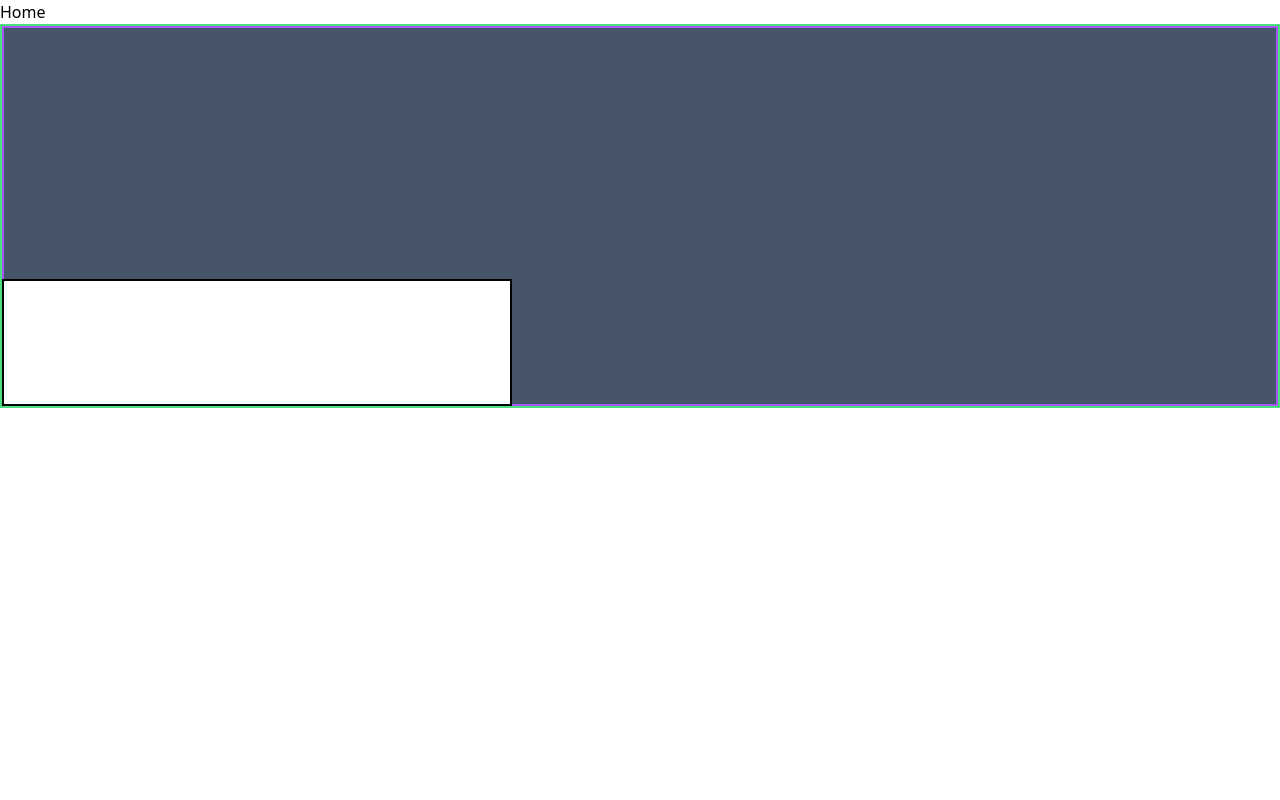
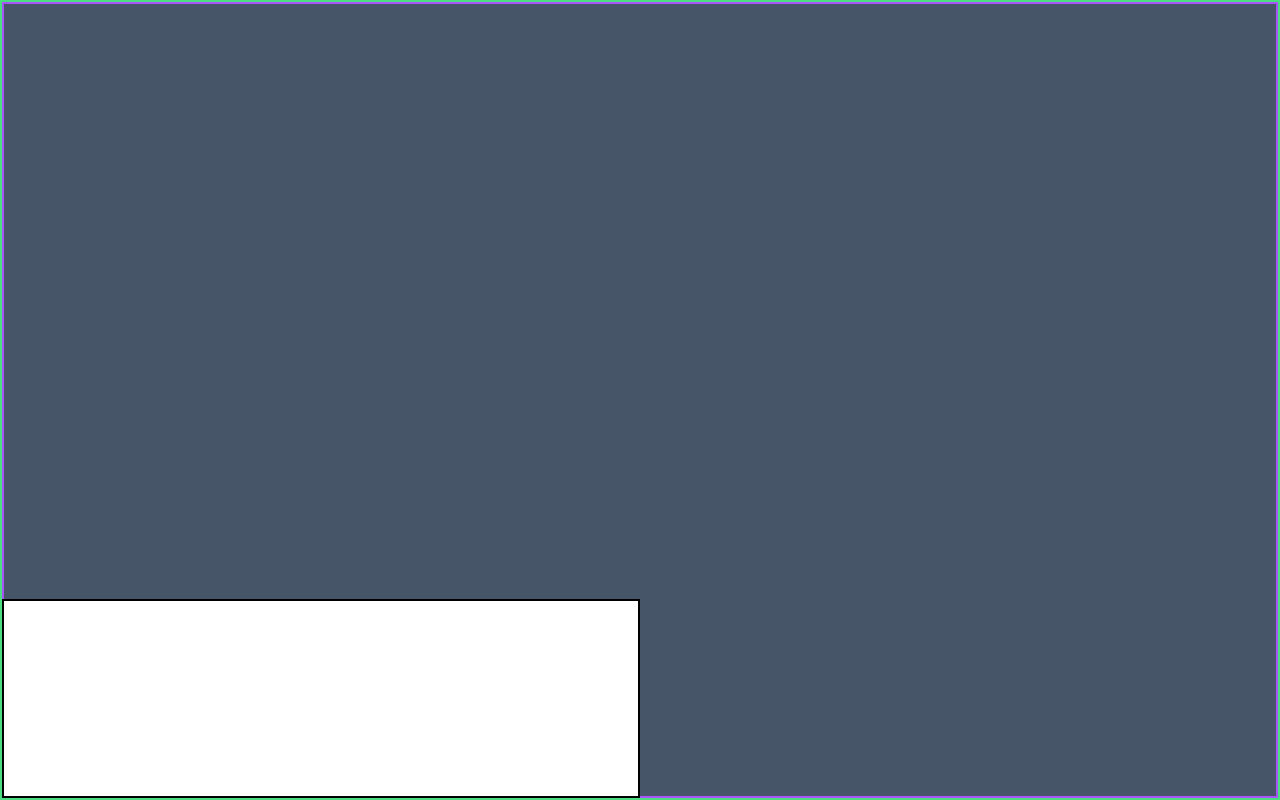
Before and after one commit to alareti/frontend, a Next.js app: page /game-demos/virtual-joystick in a window 1280 px wide. Built offline with nearby package versions, Linux system fonts and the light colour scheme.

Commit message:
Fixing layout of virutal joystick

```diff
--- a/src/app/game-demos/virtual-joystick/page.tsx
+++ b/src/app/game-demos/virtual-joystick/page.tsx
@@ -1,66 +1,73 @@
 'use client';
 
-import { useRef, useMemo, PointerEvent, useEffect, useState } from 'react';
+import { useRef, PointerEvent, useEffect, useState } from 'react';
 
-interface Rect {
-  x0: number;
-  y0: number;
-  width: number;
-  height: number;
-}
+// interface Rect {
+//   x0: number;
+//   y0: number;
+//   width: number;
+//   height: number;
+// }
 
 export default function Index() {
   const canvasRef = useRef<HTMLCanvasElement | null>(null);
-  const contextRef = useRef<CanvasRenderingContext2D | null>(null);
-  const canvasDim = useMemo(() => {
-    return {
-      x: 250,
-      y: 500,
-    };
-  }, []);
+  const [canvasDimensions, setCanvasDimensions] = useState({
+    width: 0,
+    height: 0,
+  });
+  const [canvasContext, setCanvasContext] =
+    useState<CanvasRenderingContext2D | null>(null);
 
-  const pointerHandler = (event: PointerEvent<HTMLCanvasElement>) => {
-    console.log(event);
-  };
-
-  const pointerHandlerButton = (event: PointerEvent<HTMLDivElement>) => {
-    // event.preventDefault();
+  const pointerHandler = (event: PointerEvent<HTMLDivElement>) => {
     console.log(event);
   };
 
   useEffect(() => {
     if (!canvasRef.current) return () => {};
     const canvas = canvasRef.current;
+
     const context = canvas.getContext('2d');
     if (!context) return () => {};
-    contextRef.current = context;
+    setCanvasContext(context);
+
+    const resizeObserver = new ResizeObserver((entries) => {
+      // There should be only one entry, since we're simply observing 'canvas'
+      entries.map((entry) => {
+        setCanvasDimensions({
+          width: entry.contentRect.width,
+          height: entry.contentRect.height,
+        });
+      });
+    });
+    resizeObserver.observe(canvas);
 
     return () => {
-      context.reset();
+      resizeObserver.unobserve(canvas);
     };
-  }, [canvasDim]);
+  }, []);
+
+  useEffect(() => {
+    console.log(canvasDimensions);
+    console.log(canvasContext);
+  }, [canvasDimensions, canvasContext]);
 
   return (
     <>
-      <div className='border-2 border-green-400 w-screen h-96 relative'>
+      <div
+        className='border-2 border-green-400 w-[100dvw] h-[100dvh] relative'
+        onPointerDown={pointerHandler}
+        onPointerUp={pointerHandler}
+        // onPointerMove={pointerHandler}
+        onPointerLeave={pointerHandler}
+      >
         <canvas
-          className='touch-none w-full h-full absolute border-2 border-purple-500 bg-slate-600'
+          className='w-full h-full absolute border-2 border-purple-500 bg-slate-600'
           ref={canvasRef}
-
-          // onPointerDown={pointerHandler}
-          // onPointerUp={pointerHandler}
-          // onPointerMove={pointerHandler}
-          // onPointerLeave={pointerHandler}
-          // width={canvasDim.x}
-          // height={canvasDim.y}
         ></canvas>
-        <div
-          className='touch-none w-2/5 h-1/3 absolute bottom-0 border-2 border-black bg-white'
-          onPointerDown={pointerHandlerButton}
-          onPointerUp={pointerHandlerButton}
-          onPointerMove={pointerHandlerButton}
-          onPointerLeave={pointerHandlerButton}
-        ></div>
+        <button
+          className='w-1/2 h-1/4 absolute bottom-0 border-2 border-black bg-white'
+          type='button'
+        ></button>
       </div>
     </>
   );
--- a/src/app/layout.tsx
+++ b/src/app/layout.tsx
@@ -1,10 +1,10 @@
-import "./globals.css";
-import type { Metadata } from "next";
-import Link from "next/link";
+import './globals.css';
+import type { Metadata } from 'next';
+import Link from 'next/link';
 
 export const metadata: Metadata = {
-  title: "Create Next App",
-  description: "Generated by create next app",
+  title: 'Create Next App',
+  description: 'Generated by create next app',
 };
 
 export default function RootLayout({
@@ -13,11 +13,8 @@ export default function RootLayout({
   children: React.ReactNode;
 }) {
   return (
-    <html lang="en">
-      <body>
-        <Link href={"/"}>Home</Link>
-        {children}
-      </body>
+    <html lang='en'>
+      <body>{children}</body>
     </html>
   );
 }
```
